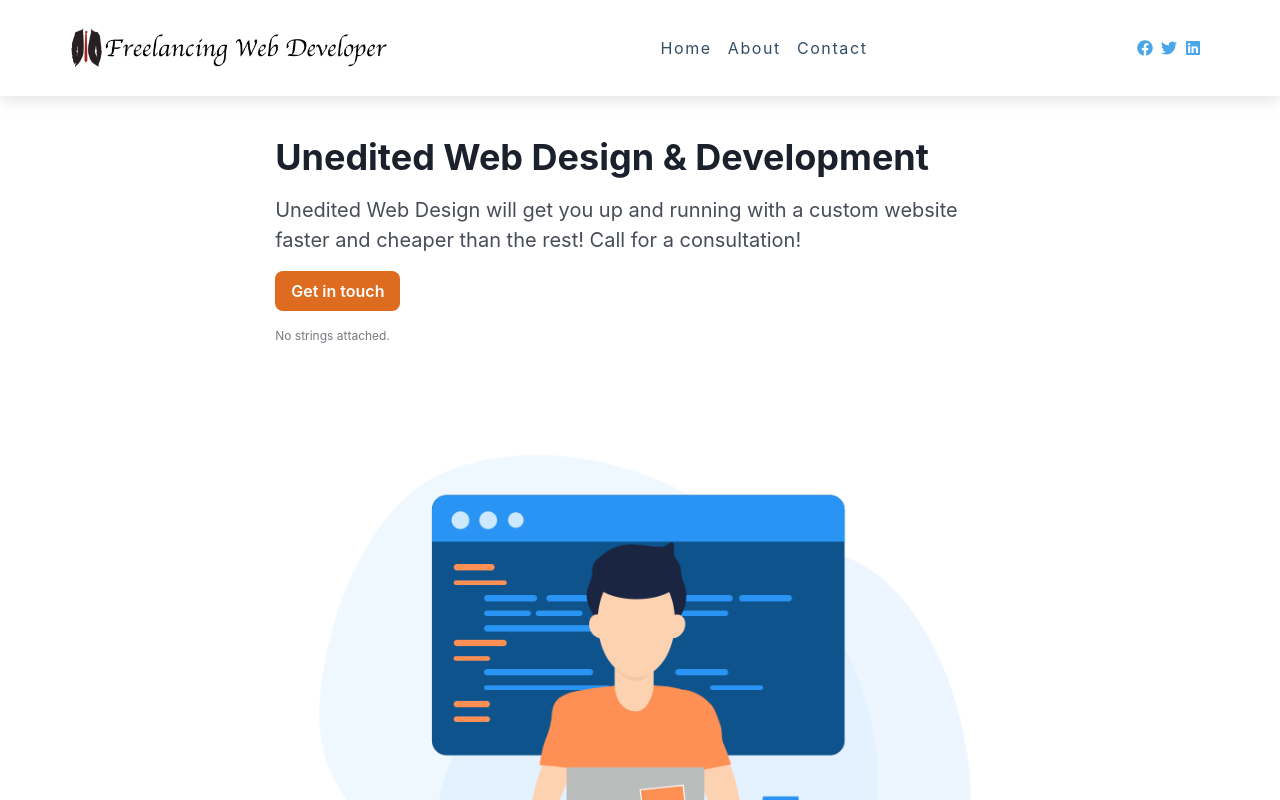
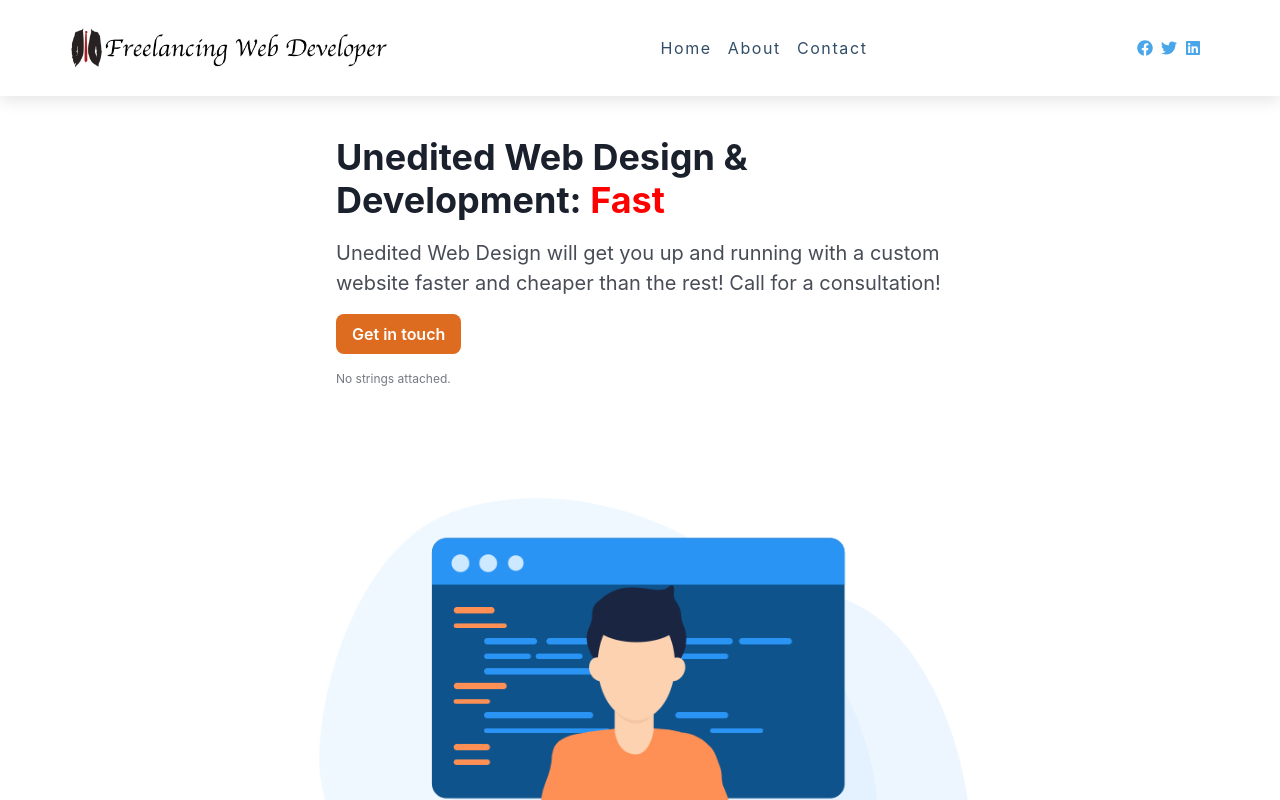
Before and after one commit to Cipher-Coder/next-start, a Next.js app: page / in a window 1280 px wide. Shown: the top 800 px of the page. Built offline with nearby package versions, Linux system fonts and the light colour scheme.

Commit message:
added typewriter effect

```diff
--- a/components/Hero.js
+++ b/components/Hero.js
@@ -1,6 +1,7 @@
 import React from 'react'
 import Link from 'next/link'
 import PropTypes from 'prop-types'
+import { Typewriter } from 'react-simple-typewriter'
 import {
   Box,
   Button,
@@ -33,7 +34,7 @@ export default function Hero({
     >
       <Stack
         spacing={4}
-        w={{ base: '60%', md: '40%' }}
+        w={{ base: '50%', md: '40%' }}
         align={['center', 'center', 'flex-start', 'flex-start']}
       >
         <Heading
@@ -43,7 +44,20 @@ export default function Hero({
           color="primary.800"
           textAlign={['center', 'center', 'left', 'left']}
         >
-          {title}
+          {' '}
+          {title}:{' '}
+          <span style={{ color: 'red', fontWeight: 'bold' }}>
+            <Typewriter
+              words={['Professional', 'Affordable', 'Fast']}
+              loop={5}
+              cursor
+              cursorStyle="_"
+              typeSpeed={70}
+              deleteSpeed={50}
+              delaySpeed={1000}
+              onLoopDone={() => console.log(`Done after 5 loops!`)}
+            />
+          </span>
         </Heading>
         <Heading
           as="h2"
--- a/package.json
+++ b/package.json
@@ -17,6 +17,7 @@
     "next": "^11.0.1",
     "react": "17.0.2",
     "react-dom": "17.0.2",
-    "react-icons": "^4.2.0"
+    "react-icons": "^4.2.0",
+    "react-simple-typewriter": "^3.0.0"
   }
 }
```
Also changed, not shown: 1 other file (tests, documents, lock files or other folders).
